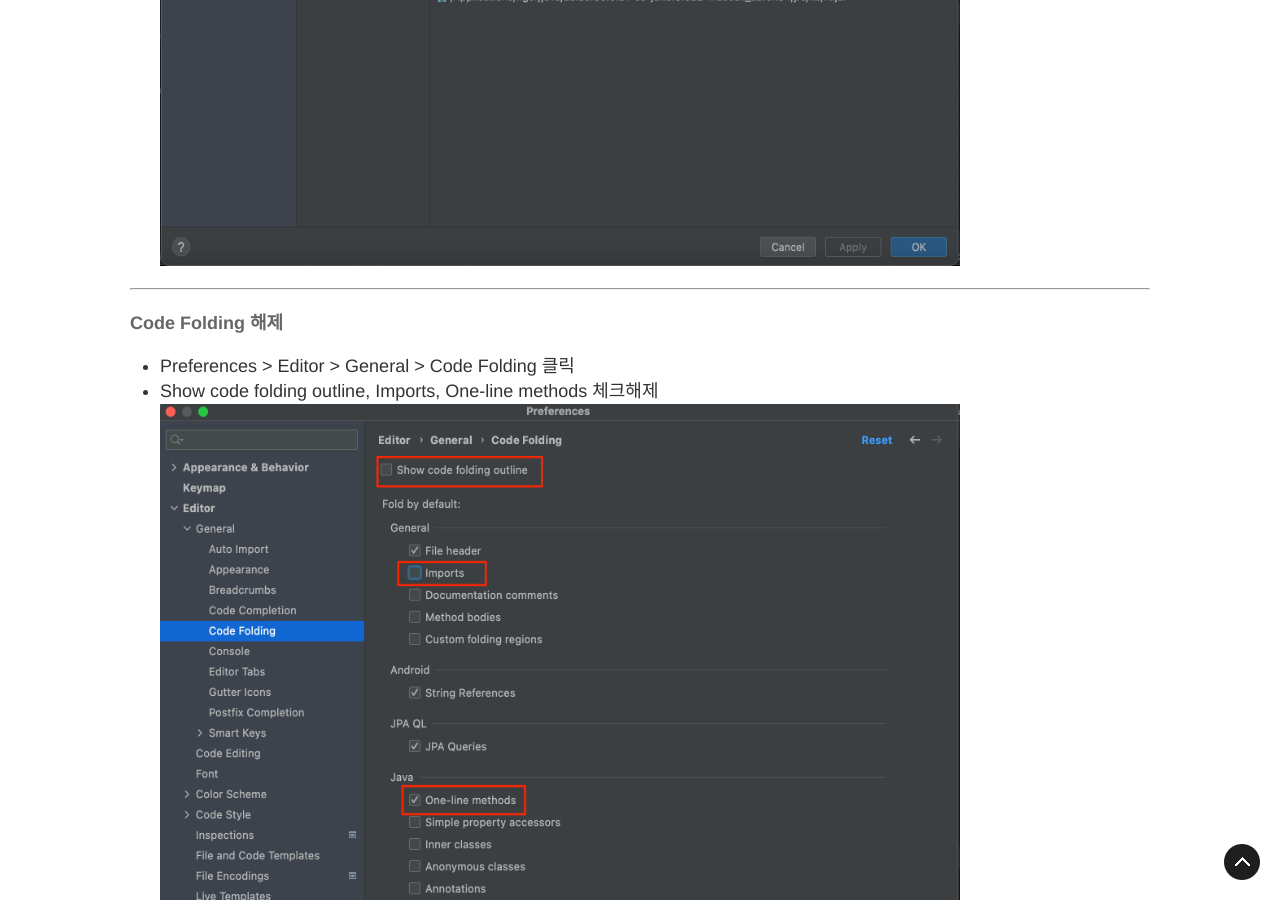
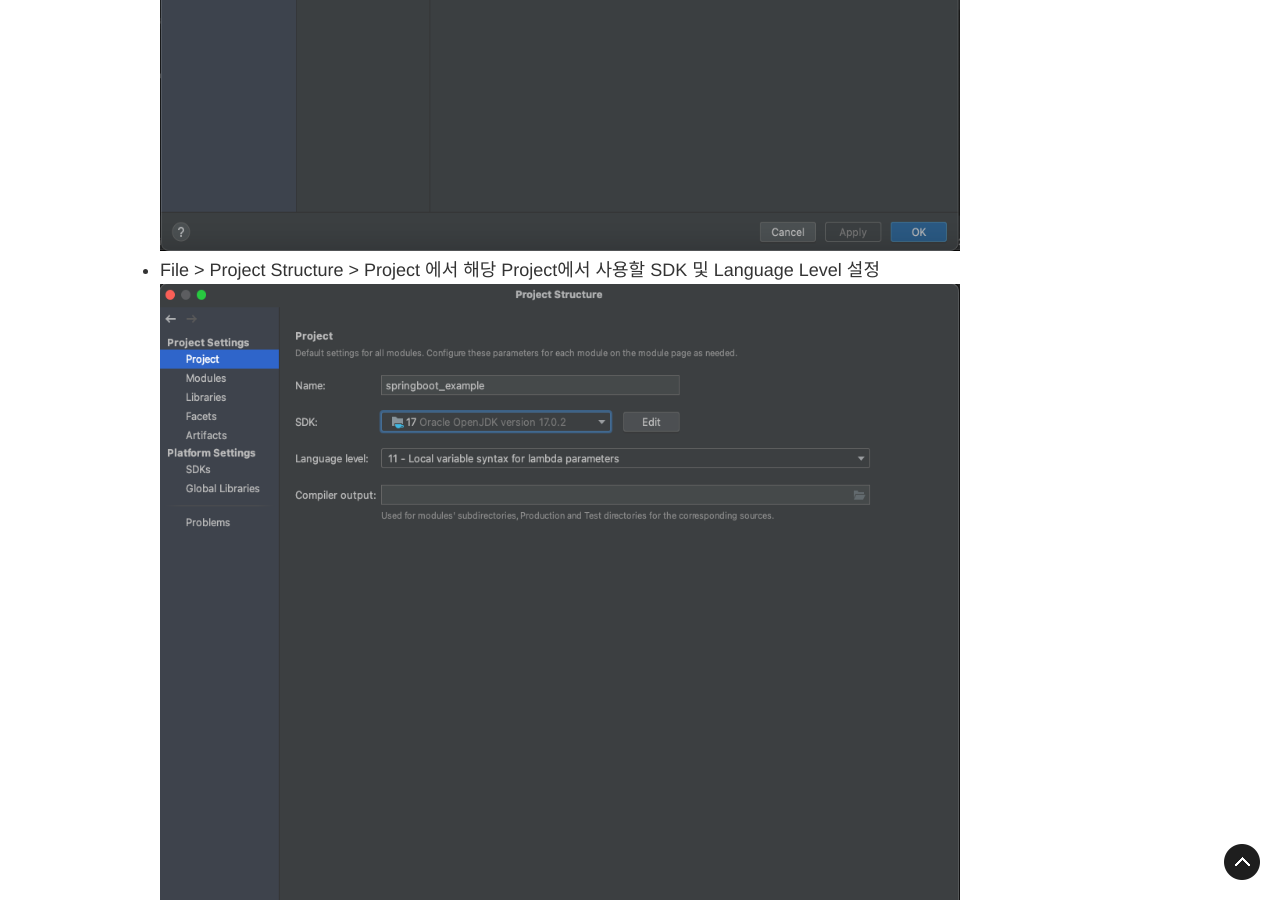
Before and after one commit to gymbombom/gymbombom.github.io, a Jekyll site: the page built from _posts/2022/2022-09-07-1-intelliJ-settings.md, in a window 1280 px wide and 900 px high, scrolled down 4332 px. Built offline with Jekyll 4.4.1, drawn with Linux system fonts in a browser that asks for light colours; some web fonts are replaced; comment, search, counter and statistics services are not loaded.

Commit message:
인텔리제이 SDK 설정 및 LageuageLevel 설정방법 추가

````diff
--- a/_posts/2022/2022-09-07-1-intelliJ-settings.md
+++ b/_posts/2022/2022-09-07-1-intelliJ-settings.md
@@ -109,7 +109,6 @@ $ mkdir maven_repos
 ```
 
 * IntelliJ IDEA > Settings > Preferences > Build, Execution, Deployment > Build Tools > Maven > User settings file 항목수정<br>
-
 <img src="/images/posts/19.png" width='800' height='700'>
 
 
@@ -118,6 +117,8 @@ $ mkdir maven_repos
 #### SDK 설정
 * File > Project Structure > SDK's > Add JDK.. 클릭 후 JDK 추가<br>
 <img src="/images/posts/5.png" width='800' height='700'>
+* File > Project Structure > Project 에서 해당 Project에서 사용할 SDK 및 Language Level 설정<br>
+<img src="/images/posts/20.png" width='800' height='700'>
 
 ---
 
````
Also changed, not shown: images/posts/20.png (added).
